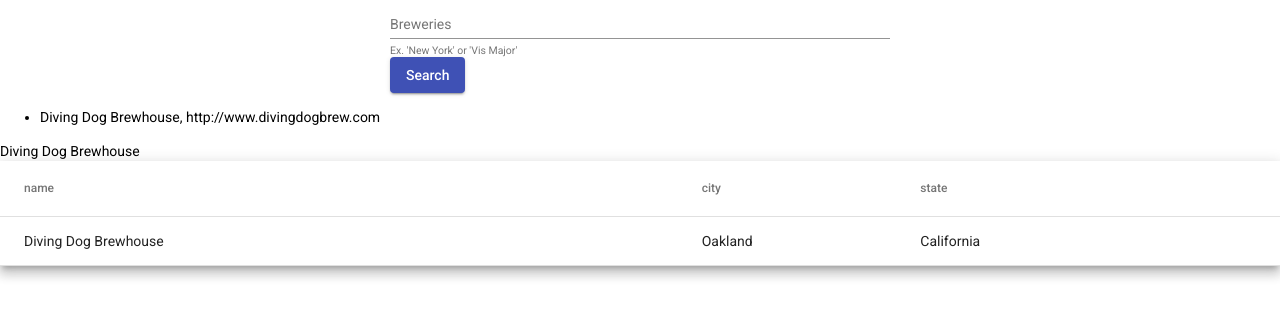
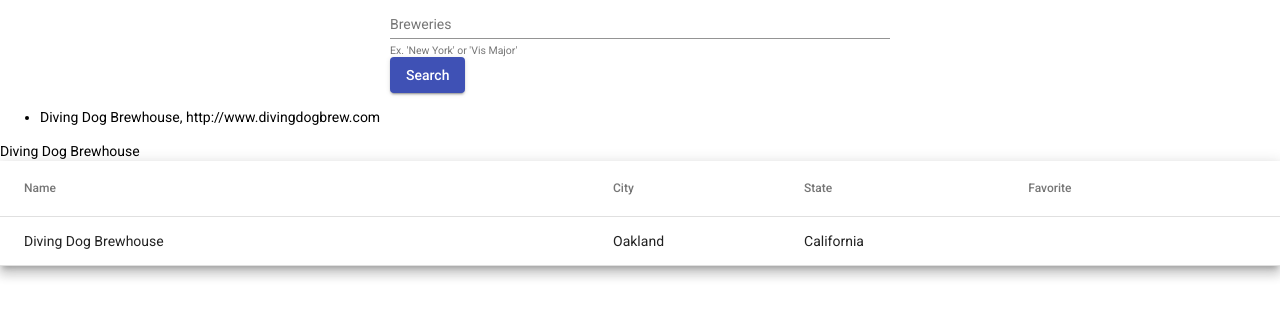
Before and after one commit to gsloup/Brewery-Tracker-Angular-Application, an Angular app: page /search in a window 1280 px wide. Shown: the top 318 px of the page. Built offline with nearby package versions, Linux system fonts and the light colour scheme.

Commit message:
adds uppercase pipe on table heading

```diff
--- a/src/app/search/search.component.html
+++ b/src/app/search/search.component.html
@@ -23,7 +23,7 @@
        [dataSource]="dataSource" multiTemplateDataRows
        class="mat-elevation-z8">
   <ng-container matColumnDef="{{column}}" *ngFor="let column of columnsToDisplay">
-    <th mat-header-cell *matHeaderCellDef> {{column}} </th>
+    <th mat-header-cell *matHeaderCellDef> {{ column | titlecase }} </th>
     <td mat-cell *matCellDef="let element"> {{element[column]}}</td>
   </ng-container>
 
--- a/src/app/search/search.component.ts
+++ b/src/app/search/search.component.ts
@@ -2,7 +2,6 @@
 import { Brewery } from '../interfaces/brewery.interface';
 import { BreweryService } from '../services/brewery.service';
 import {animate, state, style, transition, trigger} from '@angular/animations';
-import { PhoneNumberPipe } from '../pipes/phone-number.pipe'
 
 @Component({
   selector: 'app-search',
@@ -36,7 +35,7 @@
   // dataSource = ELEMENT_DATA; // OG
   dataSource = this.breweries;
   // columnsToDisplay = ['name', 'weight', 'symbol', 'position']; // OG
-  columnsToDisplay = ['name', 'city', 'state']; // change to this for main headings
+  columnsToDisplay = ['name', 'city', 'state', 'favorite']; // change to this for main headings
   // expandedElement: PeriodicElement | null; // OG
   expandedElement: Brewery | null;
 
```
